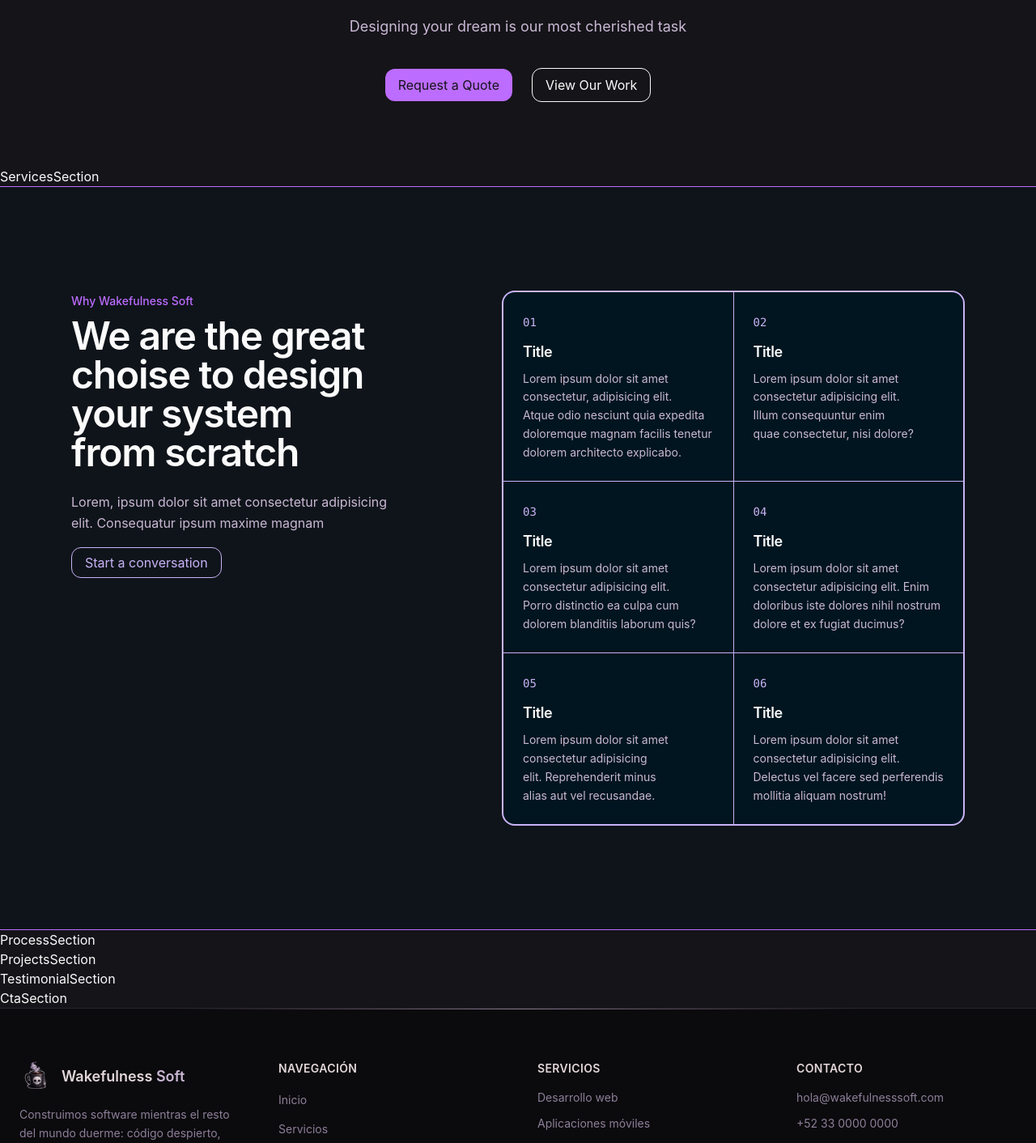
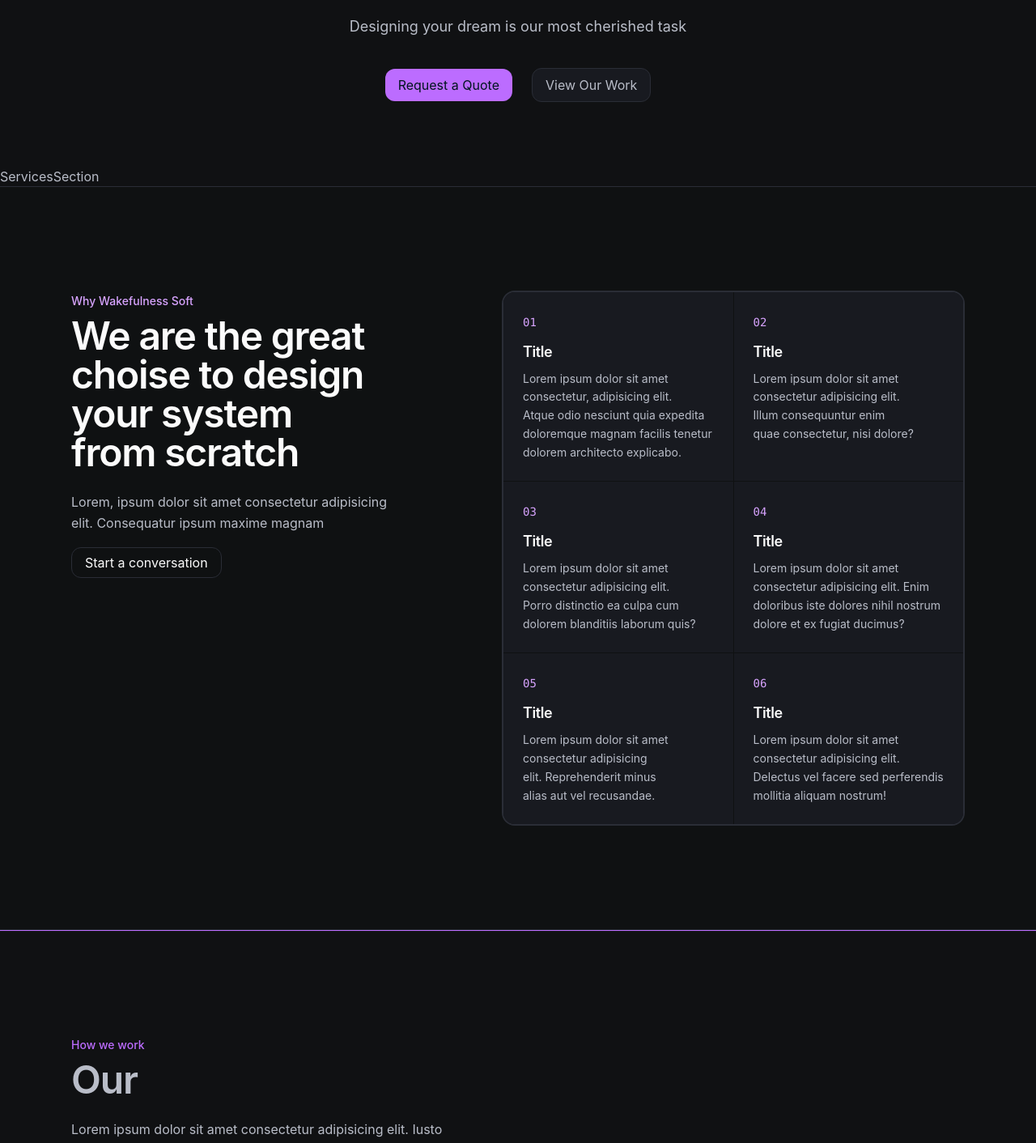
Before and after one commit to wakefulness-soft/wakefulnessSoft, a React (Vite) app: page / in a window 1280 px wide. Shown: the part 556-1968 px from the top of the page at 81% size. Built offline with nearby package versions, Linux system fonts and the light colour scheme.

Commit message:
Set color theme

```diff
--- a/src/components/HeroSection/HeroSection.tsx
+++ b/src/components/HeroSection/HeroSection.tsx
@@ -8,15 +8,15 @@ export const HeroSection = () => {
                     banner de AI
                 </div> */}
 
-                <h1 className="mt-6 text-balance text-4xl font-semibold leading-[1.05] tracking-tight sm:text-6xl lg:text-7xl">
+                <h1 className="mt-6 text-balance text-4xl text-snow font-semibold leading-[1.05] tracking-tight sm:text-6xl lg:text-7xl">
                     We turn bold ideas into
-                    <span className="block text-mypurple">
+                    <span className="block text-prymary">
                         software that wakes up
                     </span>
                     <span className="block">your business.</span>
                 </h1>
 
-                <p className="mx-auto mt-6 max-w-xl text-pretty text-base text-ghost leading-relaxed sm:text-lg">
+                <p className="mx-auto mt-6 max-w-xl text-pretty text-base leading-relaxed sm:text-lg">
                     Designing your dream is our most cherished task
                 </p>
 
@@ -24,14 +24,14 @@ export const HeroSection = () => {
                     {/* TODO: Add href */}
                     <a
                         href=""
-                        className="bg-mypurple text-darkvoid px-4 py-2 rounded-xl"
+                        className="bg-prymary text-inkblack px-4 py-2 rounded-xl transition-transform duration-200 hover:-translate-y-0.5 hover:shadow-[0_15px_44px_-14px_color-mix(in_oklch,var(--color-vodka)_70%,transparent)]"
                     >
                         Request a Quote
                     </a>
                     {/* TODO: Add href */}
                     <a
                         href=""
-                        className="border-solid border px-4 py-2 rounded-xl"
+                        className="border border-border px-4 py-2 rounded-xl bg-secondary transition-colors hover:bg-hover"
                     >
                         View Our Work
                     </a>
--- a/src/components/Navbar/Navbar.tsx
+++ b/src/components/Navbar/Navbar.tsx
@@ -4,7 +4,7 @@ import type { ILink } from "../../types/links.interface.ts";
 import { NavbarLink } from '../NavbarLink.tsx';
 
 const links: Array<ILink> = [
-  { label: "Inicio", href: "#inicio" },
+  { label: "Inicio", href: "#top" },
   { label: "Servicios", href: "#servicios" },
   { label: "Proyectos", href: "#proyectos" },
   { label: "Nosotros", href: "#nosotros" },
@@ -48,7 +48,7 @@ export default function Navbar() {
         </svg>
 
         {/* Logo */}
-        <a href="#inicio" className="relative z-10 flex items-center gap-2.5">
+        <a href="#top" className="relative z-10 flex items-center gap-2.5">
           <img
             src={logo}
             alt="Wakefulness Soft"
--- a/src/components/ProcessSection/ProcessSection.tsx
+++ b/src/components/ProcessSection/ProcessSection.tsx
@@ -1,6 +1,31 @@
 
 export const ProcessSection = () => {
   return (
-    <div>ProcessSection</div>
+    <section
+      id="process"
+      className="relative scroll-mt-24 border-y border-mypurple py-24 sm:py-32"
+    >
+      <div className="mx-auto max-w-6xl px-4 sm:px-6">
+        <div>
+          <span className="text-sm font-medium text-mypurple">
+            How we work
+          </span>
+          <h2 className="mt-2 mb-6 text-balance text-3xl font-semibold tracking-tight sm:text-4xl lg:text-5xl">
+            Our
+          </h2>
+          <p className="mb-6 text-balance leading-relaxed text-ghost">Lorem ipsum dolor sit amet consectetur adipisicing elit. Iusto </p>
+        </div>
+        <div className="grid gap-12 lg:grid-cols-[0.9fr_1.1fr] lg:gap-16">
+          {/* <div className="lg:sticky lg:top-28 lg:self-start"> */}
+            <div>Steps section</div>
+            <div>
+              <div className="">
+
+              </div>
+            </div>
+          {/* </div> */}
+        </div>
+      </div>
+    </section>
   )
 }
--- a/src/components/WhySection/WhySection.tsx
+++ b/src/components/WhySection/WhySection.tsx
@@ -43,33 +43,33 @@ export const WhySection = () => {
   return (
     <section
       id="why"
-      className="relative scroll-mt-24 border-y border-mypurple bg-inkblack/30 py-24 sm:py-32"
+      className="relative scroll-mt-24 border-y border-border bg-background/30 py-24 sm:py-32"
     >
       <div className="mx-auto max-w-6xl px-4 sm:px-6">
         <div className="grid gap-12 lg:grid-cols-[0.9fr_1.1fr] lg:gap-16">
           <div className="lg:sticky lg:top-28 lg:self-start">
-            <span className="text-sm font-medium text-mypurple">
+            <span className="text-sm font-medium text-accent">
               Why Wakefulness Soft
             </span>
-            <h2 className="mt-2 mb-6 text-balance text-3xl font-semibold tracking-tight sm:text-4xl lg:text-5xl">
+            <h2 className="mt-2 mb-6 text-balance text-3xl text-snow font-semibold tracking-tight sm:text-4xl lg:text-5xl">
               We are the great choise to design your system from scratch
             </h2>
-            <p className='mb-6 text-balance leading-relaxed text-ghost'>Lorem, ipsum dolor sit amet consectetur adipisicing elit. Consequatur ipsum maxime magnam</p>
+            <p className='mb-6 text-balance leading-relaxed'>Lorem, ipsum dolor sit amet consectetur adipisicing elit. Consequatur ipsum maxime magnam</p>
             <a
               href="#contact"
-              className="text-balance text-vodka border px-4 py-2 rounded-xl transition duration-300 ease-in-out hover:bg-mypurple hover:text-darkvoid"
+              className="text-balance border border-border text-snow px-4 py-2 rounded-xl transition-colors hover:bg-hover"
             >
               Start a conversation
             </a>
           </div>
           {/* TODO: Add responsive design */}
-          <div className="grid overflow-hidden border-2 border-vodka rounded-2xl bg-vodka gap-px sm:grid-cols-2">
+          <div className="grid overflow-hidden border-2 border-border rounded-2xl gap-px sm:grid-cols-2">
             {
               PILLARS.map((item, idx) => (
-                <div key={idx} className="h-full p-6 bg-inkblack text-snow font-normal">
-                  <span className="font-mono text-vodka text-sm">{item.displayId}</span>
-                  <h3 className="mt-3 text-lg font-semibold tracking-tight">{item.title}</h3>
-                  <p className="mt-2 text-sm leading-relaxed text-balance text-ghost">{item.content}</p>
+                <div key={idx} className="h-full p-6 bg-secondary font-normal transition-colors hover:bg-hover2">
+                  <span className="font-mono text-accent text-sm">{item.displayId}</span>
+                  <h3 className="mt-3 text-lg font-semibold tracking-tight text-snow">{item.title}</h3>
+                  <p className="mt-2 text-sm leading-relaxed text-balance">{item.content}</p>
                 </div>
               ))
             }
--- a/src/index.css
+++ b/src/index.css
@@ -33,11 +33,34 @@
   --color-ghost:     #c9b8d4;
   --color-sea-foam: #FFFFFF;
   --color-lava:     #F56E0F;
+
+  /* Colores principales */
+  --color-prymary:    #BC6CFF;
+  --color-accent:     #D8A4FF;
+
+  /* Colores para fondos */
+  --color-background: #101113;
+  --color-secondary:  #181A20;
+  --color-hover:      #21242B;
+  --color-inkblack:   #0B0C0F;
+
+  /* Colores para bordes */
+  --color-border:     #2A2D36;
+  --color-divider:    #202229;
+
+  /* Colores para textos */
+  --color-snow:       #FBFBFB;
+  --color-ghost:      #B9BDC8;
+  --color-muted:      #8A909C;
+
+  /* Colores extras (Solo usar en ocaciones muy concretas) */
+  --color-vodka:      #C8B3F6;
+  --color-hover2:     #1C1E24;
 }
 
 @layer base {
   body {
-    @apply bg-darkvoid text-snow
+    @apply bg-background text-ghost
   }
 }
 
```
